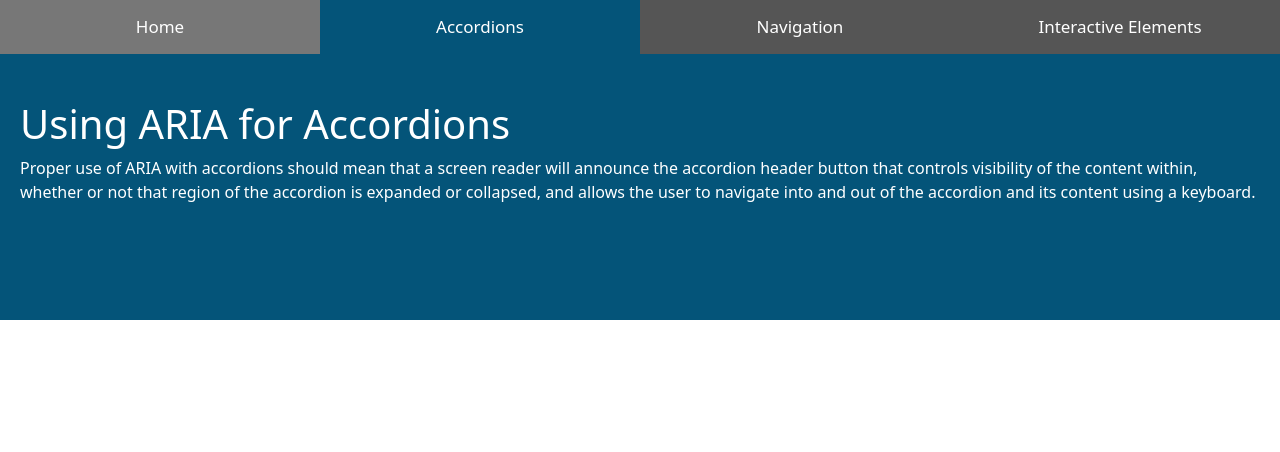
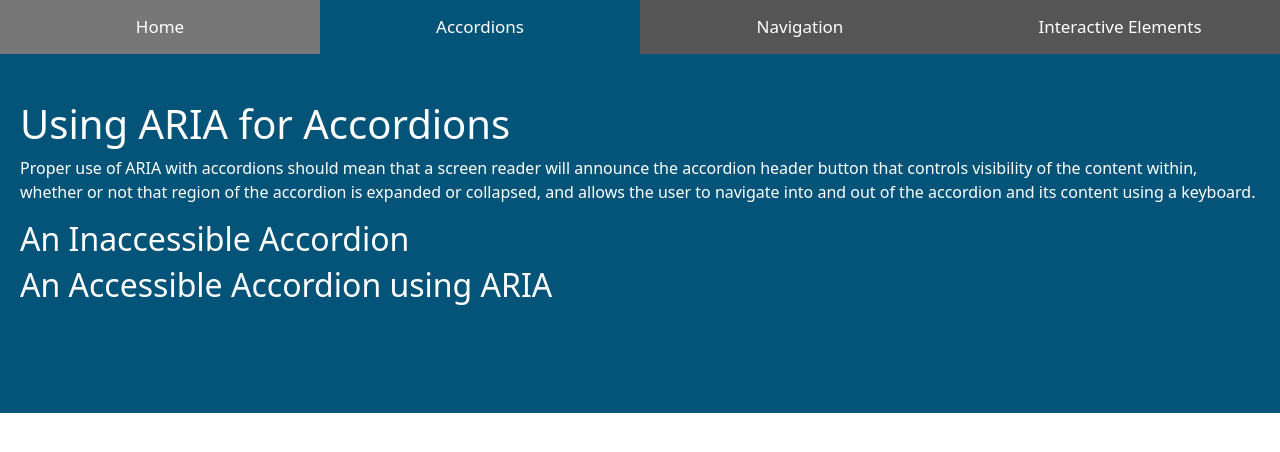
Before and after one commit to Ashley1Thompson/aria-demo-webpage, a website: page index.html in a window 1280 px wide. Both pictures are taken after a click on the button "Accordions". Drawn offline with nearby package versions, Linux system fonts and the light colour scheme.

Commit message:
accordions cont

```diff
--- a/index.html
+++ b/index.html
@@ -25,6 +25,8 @@
         <div id="Accordions" class="tabcontent">
         <h1>Using ARIA for Accordions</h1>
         <p>Proper use of ARIA with accordions should mean that a screen reader will announce the accordion header button that controls visibility of the content within, whether or not that region of the accordion is expanded or collapsed, and allows the user to navigate into and out of the accordion and its content using a keyboard.</p>
+        <h2>An Inaccessible Accordion</h2>
+        <h2>An Accessible Accordion using ARIA</h2>
         </div>
 
         <div id="Navigation" class="tabcontent">
```
